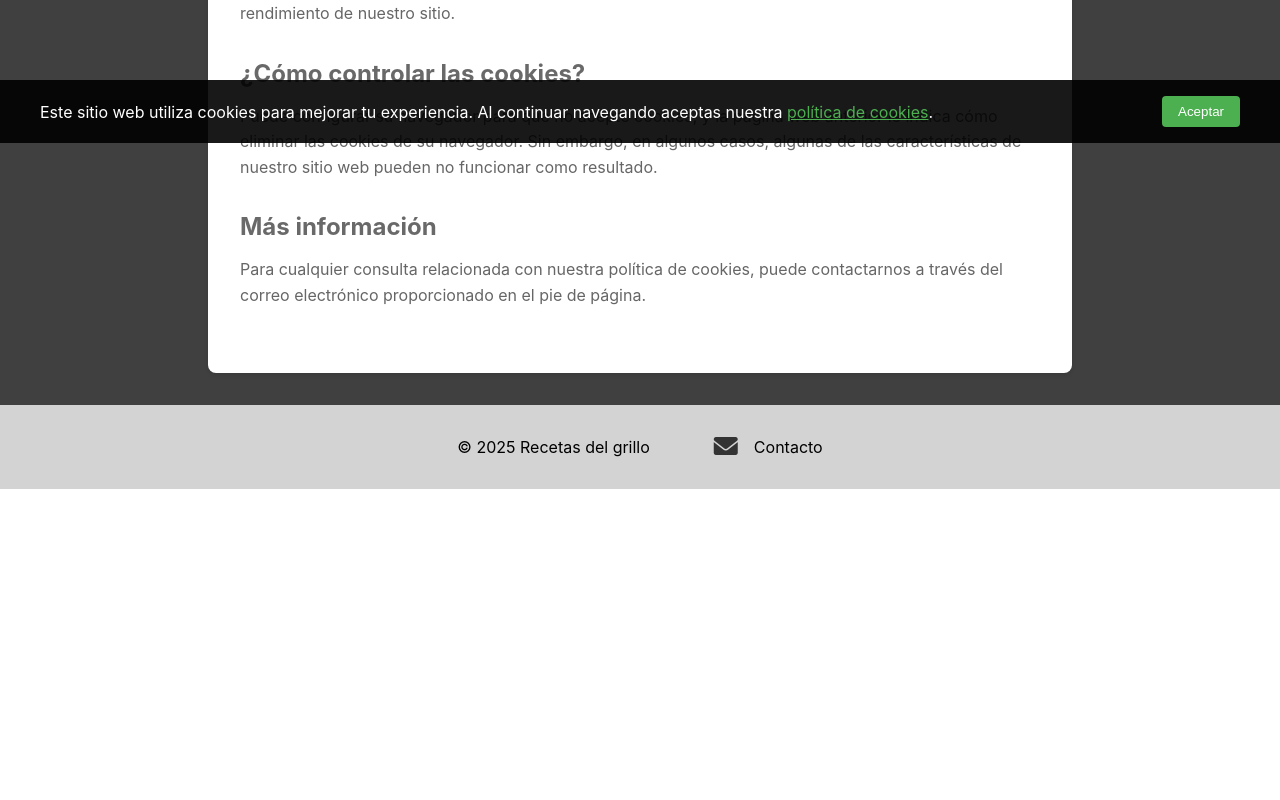
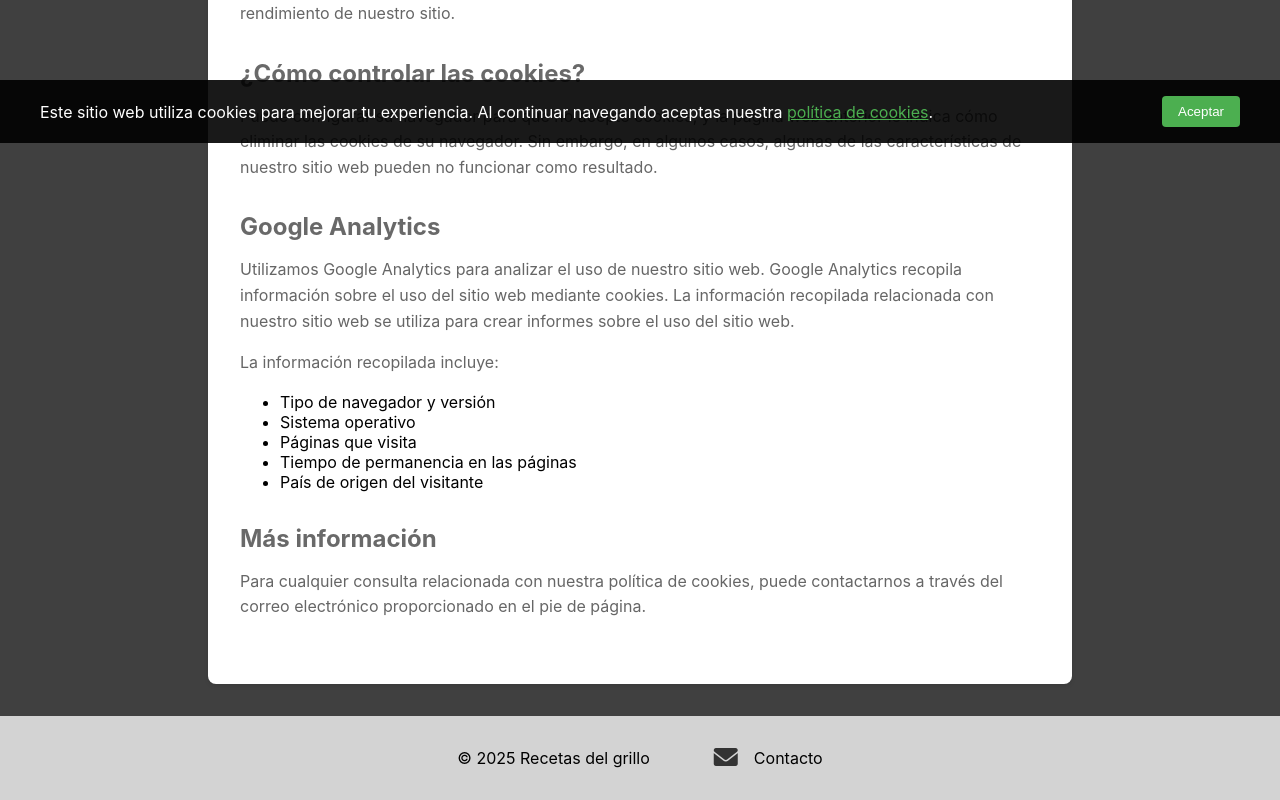
Before and after one commit to tervingo/rct_front, a React (Create React App) app: page /cookies in a window 1280 px wide. Shown: the part 657-1457 px from the top of the page. Before the commit the page ends 1146 px from the top, so only its background shows below. Built offline with nearby package versions, Linux system fonts and the light colour scheme.

Commit message:
Google Analytics

```diff
--- a/src/App.js
+++ b/src/App.js
@@ -1,5 +1,5 @@
-import React from 'react';
-import { BrowserRouter as Router, Routes, Route } from 'react-router-dom';
+import React, { useEffect } from 'react';
+import { BrowserRouter as Router, Routes, Route, useLocation } from 'react-router-dom';
 import { ToastContainer } from 'react-toastify';
 import RecipeForm from './components/RecipeForm';
 import RecipeList from './components/RecipeList';
@@ -14,14 +14,20 @@ import UserAdmin from './components/UserAdmin';
 import Footer from './components/Footer';
 import CookieBanner from './components/CookieBanner';
 import CookiePolicy from './components/CookiePolicy';
+import { initGA, logPageView } from './utils/analytics';
 
-function App() {
+// Componente separado para el tracking de Analytics
+function AppContent() {
+  const location = useLocation();
+
+  useEffect(() => {
+    // Trackear cambios de página
+    logPageView();
+  }, [location]);
+
   return (
-    <Router>
-      <AuthProvider>
-        <div className="app">
+    <>
       <Navbar />
-          <main className="main-content">
       <Routes>
         <Route path="/login" element={<Login />} />
         <Route path="/" element={<RecipeList />} />
@@ -52,10 +58,24 @@ function App() {
         />
         <Route path="/cookies" element={<CookiePolicy />} />
       </Routes>
-          </main>
       <Footer />
+      <CookieBanner />
+    </>
+  );
+}
+
+function App() {
+  useEffect(() => {
+    // Inicializar GA solo una vez
+    initGA();
+  }, []);
+
+  return (
+    <Router>
+      <AuthProvider>
+        <div className="app">
+          <AppContent />
           <ToastContainer />
-          <CookieBanner />
         </div>
       </AuthProvider>
     </Router>
--- a/src/components/CookieBanner.js
+++ b/src/components/CookieBanner.js
@@ -1,12 +1,15 @@
 import React, { useState, useEffect } from 'react';
 import { Link } from 'react-router-dom';
+import { initGA } from '../utils/analytics';
 
 const CookieBanner = () => {
   const [isVisible, setIsVisible] = useState(false);
 
   useEffect(() => {
     const cookiesAccepted = localStorage.getItem('cookiesAccepted');
-    if (!cookiesAccepted) {
+    if (cookiesAccepted) {
+      initGA(); // Inicializar GA si las cookies ya fueron aceptadas
+    } else {
       setIsVisible(true);
     }
   }, []);
@@ -14,6 +17,7 @@ const CookieBanner = () => {
   const handleAccept = () => {
     localStorage.setItem('cookiesAccepted', 'true');
     setIsVisible(false);
+    initGA(); // Inicializar GA cuando el usuario acepta las cookies
   };
 
   if (!isVisible) return null;
--- a/src/components/CookiePolicy.js
+++ b/src/components/CookiePolicy.js
@@ -39,6 +39,26 @@ const CookiePolicy = () => {
       </section>
 
       <section>
+        <h2>Google Analytics</h2>
+        <p>
+          Utilizamos Google Analytics para analizar el uso de nuestro sitio web.
+          Google Analytics recopila información sobre el uso del sitio web mediante cookies.
+          La información recopilada relacionada con nuestro sitio web se utiliza para crear
+          informes sobre el uso del sitio web.
+        </p>
+        <p>
+          La información recopilada incluye:
+        </p>
+        <ul>
+          <li>Tipo de navegador y versión</li>
+          <li>Sistema operativo</li>
+          <li>Páginas que visita</li>
+          <li>Tiempo de permanencia en las páginas</li>
+          <li>País de origen del visitante</li>
+        </ul>
+      </section>
+
+      <section>
         <h2>Más información</h2>
         <p>
           Para cualquier consulta relacionada con nuestra política de cookies, puede contactarnos
--- /dev/null
+++ b/src/utils/analytics.js
@@ -0,0 +1,20 @@
+import ReactGA from 'react-ga4';
+
+// Reemplaza G-XXXXXXXX con tu ID de medición real de GA4
+const TRACKING_ID = "G-YSR9SHGDXK";
+
+export const initGA = () => {
+  ReactGA.initialize(TRACKING_ID);
+};
+
+export const logPageView = () => {
+  ReactGA.send({ hitType: "pageview", page: window.location.pathname });
+};
+
+export const logEvent = (category, action, label) => {
+  ReactGA.event({
+    category: category,
+    action: action,
+    label: label,
+  });
+};
```
Lines whose indentation alone changed are shown as unchanged.
